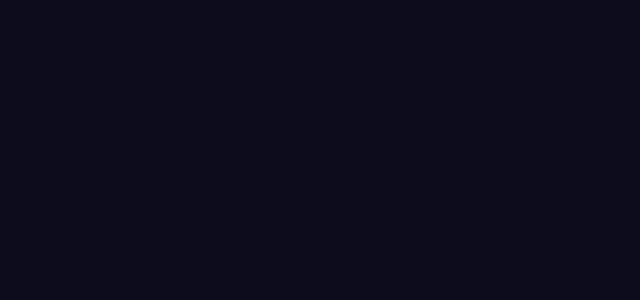
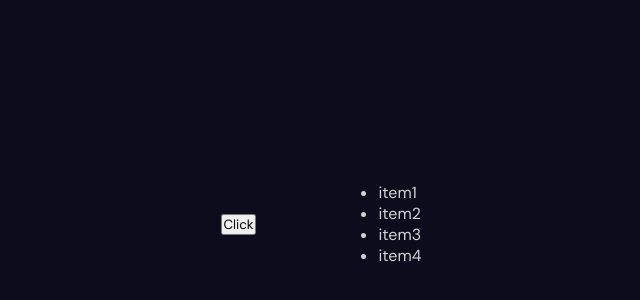
Before and after one commit to anirudhvyas26/Portfolio, a React (Vite) app in the folder animated-portfolio/: page / in a window 1280 px wide. Shown: the part 176-476 px from the top of the page, without its empty margins (423-1063 px from the left). Built offline with nearby package versions, Linux system fonts and the light colour scheme.

Commit message:
Portfolio adds3

```diff
--- a/animated-portfolio/src/Test.jsx
+++ b/animated-portfolio/src/Test.jsx
@@ -1,15 +1,21 @@
-import { motion } from "framer-motion";
+import { motion, spring, stagger } from "framer-motion";
+import { useState } from "react";
 
 const Test = () => {
+  const [open, setOpen] = useState(false);
+  const variants = {
+    visible: { opacity: 1, x: 100, transition: { staggerChildren:0.2 } },
+    hidden: { opacity: 0 },
+  };
+  const items = ["item1", "item2", "item3", "item4"];
   return (
     <div className="course">
-      <motion.div
-        className="box"
-        initial={{ opacity: 0, scale: 0.5 }}
-        transition={{ duration: 2 }}
-        whileHover={{ opacity: 1, scale: 2 }}
-        drag
-      ></motion.div>
+      <motion.ul initial="hidden" animate= "visible" variants={variants}>
+        {items.map((item) => (
+          <motion.li variants={variants} key={item}>{item}</motion.li>
+        ))}
+      </motion.ul>
+      <button onClick={() => setOpen((prev) => !prev)}>Click</button>
     </div>
   );
 };
```
